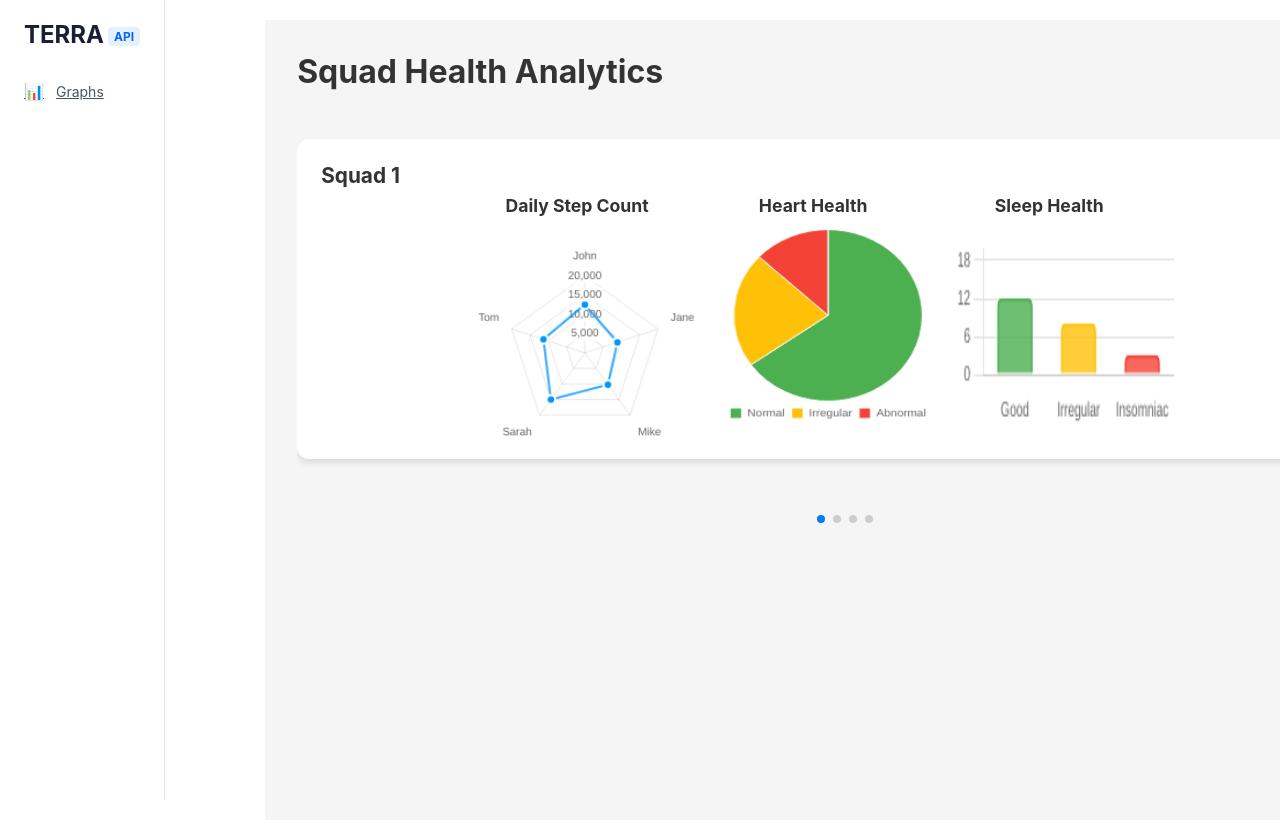
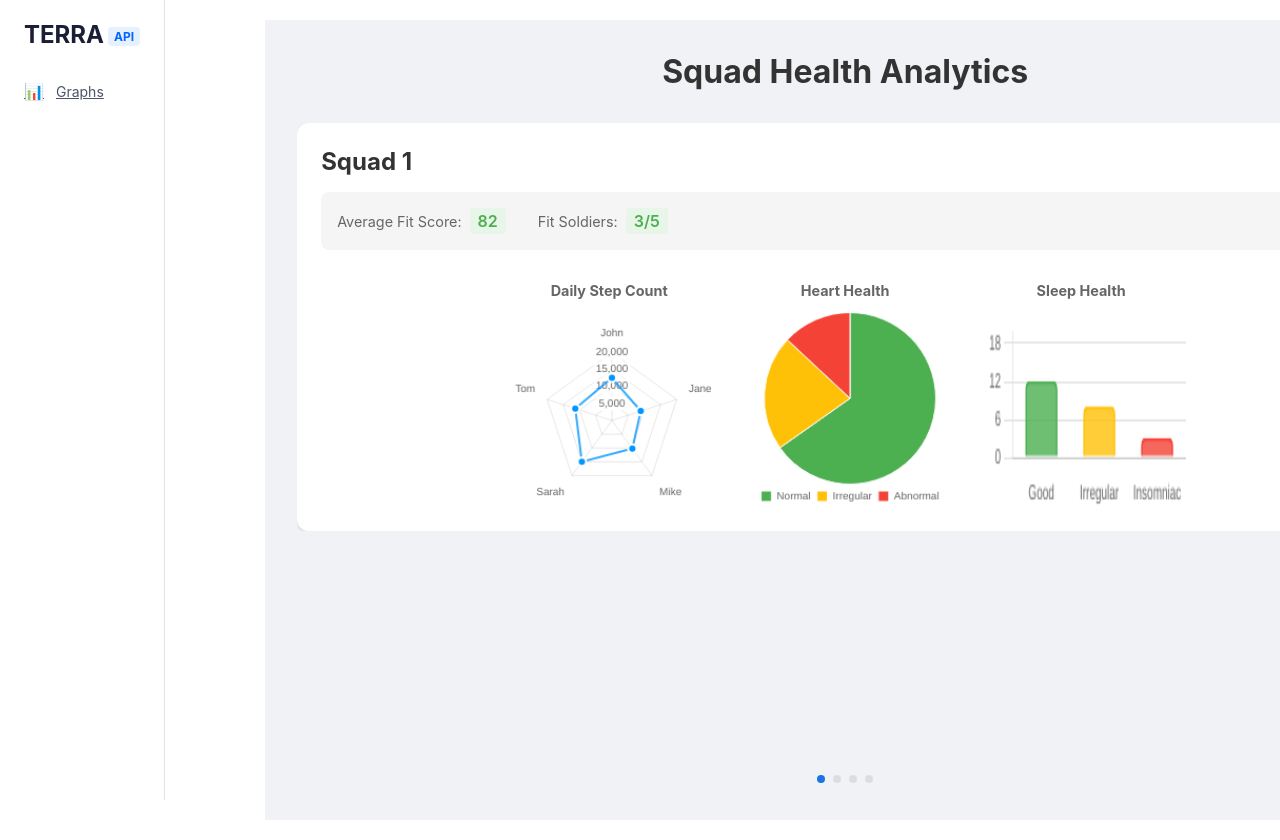
Before and after one commit to jathinsn27/Squad_pulse, a React (Create React App) app: page /graphs in a window 1280 px wide. Shown: the top 840 px of the page. Built offline with nearby package versions, Linux system fonts and the light colour scheme.

Commit message:
Added the average healthy headings and corrected scroll

```diff
--- a/src/components/graphs/Graph.css
+++ b/src/components/graphs/Graph.css
@@ -1,31 +1,34 @@
+body {
+  overflow: hidden;
+}
+
 .graphs-page {
   padding: 2rem;
+  background-color: #f0f2f5;
   height: 100vh;
-  background-color: #f5f5f5;
+  overflow: hidden;
 }
 
 .graphs-page h1 {
+  color: #333;
   margin-bottom: 2rem;
-  color: #333;
+  text-align: center;
 }
 
 .graphs-section {
-  height: 400px;
   position: relative;
-  display: flex;
-  flex-direction: column;
-  gap: 1.5rem;
+  overflow: hidden;
+  height: calc(100vh - 120px);
 }
 
 .graphs-scroll-container {
   display: flex;
   overflow-x: auto;
-  gap: 2rem;
-  padding: 1rem 0;
+  scroll-snap-type: x mandatory;
+  -webkit-overflow-scrolling: touch;
+  scrollbar-width: none;
   -ms-overflow-style: none;
-  scrollbar-width: none;
-  scroll-snap-type: x mandatory;
-  height: calc(100% - 40px);
+  scroll-behavior: smooth;
 }
 
 .graphs-scroll-container::-webkit-scrollbar {
@@ -33,80 +36,106 @@
 }
 
 .graph-card {
-  min-width: calc(100% - 4rem);
-  scroll-snap-align: start;
+  flex: 0 0 100%;
+  padding: 1.5rem;
+  margin: 0;
   background: white;
   border-radius: 12px;
-  padding: 1.5rem;
-  box-shadow: 0 4px 6px rgba(0, 0, 0, 0.1);
-  position: relative;
+  box-shadow: 0 2px 4px rgba(0, 0, 0, 0.1);
+  scroll-snap-align: start;
+  transition: transform 0.3s ease;
+  width: 100%;
+  box-sizing: border-box;
 }
 
-.graph-card h2 {
-  position: absolute;
-  top: 1.5rem;
-  left: 1.5rem;
+.graph-card:hover {
+  transform: translateY(-5px);
+  box-shadow: 0 4px 8px rgba(0, 0, 0, 0.2);
+}
+
+.squad-header {
+  margin-bottom: 2rem;
+}
+
+.squad-header h2 {
+  margin: 0 0 1rem 0;
+  font-size: 1.5rem;
   color: #333;
-  margin: 0;
-  font-size: 1.3rem;
+}
+
+.squad-stats {
+  display: flex;
+  gap: 2rem;
+  padding: 1rem;
+  background-color: #f5f5f5;
+  border-radius: 8px;
+  margin-top: 0.5rem;
+}
+
+.stat-item {
+  display: flex;
+  align-items: center;
+  gap: 0.5rem;
+}
+
+.stat-label {
+  font-size: 0.9rem;
+  color: #666;
+}
+
+.stat-value {
+  font-weight: 600;
+  font-size: 1rem;
+  padding: 0.2rem 0.5rem;
+  border-radius: 4px;
+}
+
+.stat-value.good {
+  color: #4CAF50;
+  background-color: #E8F5E9;
+}
+
+.stat-value.needs-improvement {
+  color: #F44336;
+  background-color: #FFEBEE;
 }
 
 .charts-container {
   display: flex;
-  justify-content: center;  /* Changed from space-between */
-  gap: 1rem;  /* Reduced from 1.5rem or 2rem */
-  margin-top: 2rem;  /* Reduced if needed */
+  justify-content: center;
+  gap: 1rem;
+  margin-top: 1rem;
   width: 100%;
-}
-
-.radar-chart-container {
-  width: 220px;
-  height: 220px;
-  margin: 0 auto;
-  padding: 10px;
-  transition: transform 0.3s ease;
-}
-
-.radar-chart-container canvas {
-  max-width: 220px !important;
-  max-height: 220px !important;
-  width: 220px !important;
-  height: 220px !important;
 }
 
 .chart-wrapper {
   flex: 1;
-  max-width: 220px;  /* Adjusted to be consistent */
+  max-width: 220px;
 }
 
 .chart-title {
-  color: #333;
-  font-size: 1.1rem;
   margin-bottom: 0.5rem;
   text-align: center;
+  font-size: 0.9rem;
+  color: #666;
 }
 
+.radar-chart-container,
 .pie-chart-container,
 .bar-chart-container {
-  width: 200px !important;  /* Slightly wider than pie chart */
-  height: 200px !important;
+  width: 200px;
+  height: 200px;
   margin: 0 auto;
   padding: 5px;
-  transition: transform 0.3s ease;
 }
 
+.radar-chart-container canvas,
 .pie-chart-container canvas,
 .bar-chart-container canvas {
-  max-width: 220px !important;
+  max-width: 200px !important;
   max-height: 200px !important;
-  width: 220px !important;
+  width: 200px !important;
   height: 200px !important;
-}
-
-.pie-chart-container:hover,
-.bar-chart-container:hover {
-  transform: scale(1.05);
-  cursor: pointer;
 }
 
 .page-indicators {
@@ -114,8 +143,8 @@
   justify-content: center;
   gap: 0.5rem;
   margin-top: 1rem;
-  position: static;
-  bottom: 1rem;
+  position: absolute;
+  bottom: 20px;
   left: 0;
   right: 0;
 }
@@ -124,58 +153,37 @@
   width: 8px;
   height: 8px;
   border-radius: 50%;
-  background-color: #ccc;
+  background-color: #ddd;
   transition: background-color 0.3s ease;
+  cursor: pointer;
 }
 
 .indicator.active {
-  background-color: #007bff;
+  background-color: #1a73e8;
 }
 
-/* Responsive styles */
+@media (max-width: 1024px) {
+  .charts-container {
+    flex-direction: column;
+    align-items: center;
+  }
+
+  .chart-wrapper {
+    margin-bottom: 2rem;
+  }
+}
+
 @media (max-width: 768px) {
   .graphs-page {
     padding: 1rem;
-  }
-
-  .charts-container {
-    flex-direction: column;
-    align-items: center;
-    gap: 2rem;
-  }
-
-  .chart-wrapper {
-    width: 100%;
   }
 
   .graph-card {
     padding: 1rem;
   }
 
-  .graph-card h2 {
-    top: 1rem;
-    left: 1rem;
-    font-size: 1.1rem;
-  }
-
-  .chart-title {
-    font-size: 1rem;
+  .squad-stats {
+    flex-direction: column;
+    gap: 1rem;
   }
 }
-
-.graph-card {
-  min-width: calc(100% - 4rem);
-  scroll-snap-align: start;
-  background: white;
-  border-radius: 12px;
-  padding: 1.5rem;
-  box-shadow: 0 4px 6px rgba(0, 0, 0, 0.1);
-  position: relative;
-  cursor: pointer;
-  transition: transform 0.2s ease, box-shadow 0.2s ease;
-}
-
-.graph-card:hover {
-  transform: translateY(-2px);
-  box-shadow: 0 6px 12px rgba(0, 0, 0, 0.15);
-}
--- a/src/components/graphs/Graphs.js
+++ b/src/components/graphs/Graphs.js
@@ -7,10 +7,10 @@ import {
   LinearScale,
   BarElement,
   RadialLinearScale,
+  PointElement,
+  LineElement,
   Tooltip,
-  Legend,
-  PointElement,  // Add this
-  LineElement,    // Add this
+  Legend
 } from 'chart.js';
 import SquadDetails from './SquadDetails';
 import './Graph.css';
@@ -21,8 +21,8 @@ ChartJS.register(
   LinearScale,
   BarElement,
   RadialLinearScale,
-  PointElement,  // Add this
-  LineElement,    // Add this
+  PointElement,
+  LineElement,
   Tooltip,
   Legend
 );
@@ -127,11 +127,11 @@ const Graphs = () => {
         irregular: 5,
         insomniac: 3,
         soldiers: [
-          { name: "Ryan Cooper", sleepDuration: 7.9, status: "good" },
-          { name: "Emily White", sleepDuration: 5.2, status: "irregular" },
-          { name: "James Taylor", sleepDuration: 3.2, status: "insomniac" },
-          { name: "Sophie Brown", sleepDuration: 7.5, status: "good" },
-          { name: "Daniel Lee", sleepDuration: 6.9, status: "good" }
+          { name: "Ryan Cooper", sleepDuration: 7.8, status: "good" },
+          { name: "Emily White", sleepDuration: 7.5, status: "good" },
+          { name: "James Taylor", sleepDuration: 4.2, status: "insomniac" },
+          { name: "Sophie Brown", sleepDuration: 7.0, status: "good" },
+          { name: "Daniel Lee", sleepDuration: 5.5, status: "irregular" }
         ]
       },
       stepCount: {
@@ -152,11 +152,11 @@ const Graphs = () => {
         irregular: 4,
         abnormal: 5,
         soldiers: [
-          { name: "Oliver Smith", bloodO2: 98, heartRate: 71, status: "normal" },
-          { name: "Ava Johnson", bloodO2: 92, heartRate: 94, status: "abnormal" },
-          { name: "William Davis", bloodO2: 94, heartRate: 85, status: "irregular" },
-          { name: "Mia Wilson", bloodO2: 91, heartRate: 97, status: "abnormal" },
-          { name: "Henry Taylor", bloodO2: 97, heartRate: 73, status: "normal" }
+          { name: "Oliver Smith", bloodO2: 97, heartRate: 71, status: "normal" },
+          { name: "Ava Johnson", bloodO2: 94, heartRate: 87, status: "irregular" },
+          { name: "William Davis", bloodO2: 90, heartRate: 97, status: "abnormal" },
+          { name: "Mia Wilson", bloodO2: 96, heartRate: 76, status: "normal" },
+          { name: "Henry Taylor", bloodO2: 98, heartRate: 72, status: "normal" }
         ]
       },
       sleepHealth: {
@@ -164,11 +164,11 @@ const Graphs = () => {
         irregular: 6,
         insomniac: 6,
         soldiers: [
-          { name: "Oliver Smith", sleepDuration: 7.3, status: "good" },
-          { name: "Ava Johnson", sleepDuration: 4.8, status: "insomniac" },
-          { name: "William Davis", sleepDuration: 5.9, status: "irregular" },
-          { name: "Mia Wilson", sleepDuration: 4.2, status: "insomniac" },
-          { name: "Henry Taylor", sleepDuration: 7.0, status: "good" }
+          { name: "Oliver Smith", sleepDuration: 7.2, status: "good" },
+          { name: "Ava Johnson", sleepDuration: 5.8, status: "irregular" },
+          { name: "William Davis", sleepDuration: 3.9, status: "insomniac" },
+          { name: "Mia Wilson", sleepDuration: 6.5, status: "irregular" },
+          { name: "Henry Taylor", sleepDuration: 7.4, status: "good" }
         ]
       },
       stepCount: {
@@ -231,6 +231,43 @@ const Graphs = () => {
       pointHoverRadius: 6
     }]
   });
+
+  const calculateSquadStats = (squad) => {
+    const soldiers = squad.heartHealth.soldiers.map((soldier, index) => {
+      const sleepData = squad.sleepHealth.soldiers[index];
+      const stepData = squad.stepCount.soldiers[index];
+
+      // Calculate individual fit score
+      let score = 0;
+
+      // Blood O2 scoring (max 25 points)
+      if (soldier.bloodO2 >= 97) score += 25;
+      else if (soldier.bloodO2 >= 95) score += 20;
+      else if (soldier.bloodO2 >= 92) score += 15;
+
+      // Heart rate scoring (max 25 points)
+      if (soldier.heartRate >= 60 && soldier.heartRate <= 80) score += 25;
+      else if (soldier.heartRate > 80 && soldier.heartRate <= 90) score += 20;
+      else if (soldier.heartRate > 90) score += 15;
+
+      // Sleep duration scoring (max 25 points)
+      if (sleepData.sleepDuration >= 7) score += 25;
+      else if (sleepData.sleepDuration >= 6) score += 20;
+      else if (sleepData.sleepDuration >= 4) score += 15;
+
+      // Step count scoring (max 25 points)
+      if (stepData.steps >= 12000) score += 25;
+      else if (stepData.steps >= 10000) score += 20;
+      else if (stepData.steps >= 8000) score += 15;
+
+      return score;
+    });
+
+    const averageScore = Math.round(soldiers.reduce((acc, score) => acc + score, 0) / soldiers.length);
+    const fitSoldiers = soldiers.filter(score => score >= 80).length;
+
+    return { averageScore, fitSoldiers };
+  };
 
   const pieOptions = {
     responsive: true,
@@ -345,8 +382,21 @@ const Graphs = () => {
     const container = e.target;
     const scrollPosition = container.scrollLeft;
     const pageWidth = container.offsetWidth;
-    const currentPage = Math.round(scrollPosition / pageWidth) + 1;
+    const currentPage = Math.floor(scrollPosition / pageWidth) + 1;
+
+    // Only update if the page has actually changed
+    if (currentPage !== activePage) {
       setActivePage(currentPage);
+    }
+  };
+
+  // Add click handlers for the indicators
+const handleIndicatorClick = (pageNumber) => {
+  if (scrollContainerRef.current) {
+    const pageWidth = scrollContainerRef.current.offsetWidth;
+    scrollContainerRef.current.scrollLeft = (pageNumber - 1) * pageWidth;
+    setActivePage(pageNumber);
+  }
 };
 
   if (selectedSquad) {
@@ -363,14 +413,31 @@ const Graphs = () => {
           className="graphs-scroll-container"
           onScroll={handleScroll}
         >
-          {squadData.map((squad) => (
+          {squadData.map((squad) => {
+            const { averageScore, fitSoldiers } = calculateSquadStats(squad);
+
+            return (
               <div
                 key={squad.id}
                 className="graph-card"
                 onClick={() => setSelectedSquad(squad)}
                 style={{ cursor: 'pointer' }}
               >
+                <div className="squad-header">
                   <h2>{squad.title}</h2>
+                  <div className="squad-stats">
+                    <div className="stat-item">
+                      <span className="stat-label">Average Fit Score:</span>
+                      <span className={`stat-value ${averageScore >= 80 ? 'good' : 'needs-improvement'}`}>
+                        {averageScore}
+                      </span>
+                    </div>
+                    <div className="stat-item">
+                      <span className="stat-label">Fit Soldiers:</span>
+                      <span className="stat-value good">{fitSoldiers}/{squad.heartHealth.soldiers.length}</span>
+                    </div>
+                  </div>
+                </div>
                 <div className="charts-container">
                   <div className="chart-wrapper">
                     <h3 className="chart-title">Daily Step Count</h3>
@@ -378,7 +445,7 @@ const Graphs = () => {
                       <Radar
                         data={getStepChartData(squad)}
                         options={radarOptions}
-                      id={`radar-${squad.id}`}  // Add this
+                        id={`radar-${squad.id}`}
                       />
                     </div>
                   </div>
@@ -388,7 +455,7 @@ const Graphs = () => {
                       <Pie
                         data={getPieChartData(squad)}
                         options={pieOptions}
-                      id={`pie-${squad.id}`}  // Add this
+                        id={`pie-${squad.id}`}
                       />
                     </div>
                   </div>
@@ -398,13 +465,14 @@ const Graphs = () => {
                       <Bar
                         data={getBarChartData(squad)}
                         options={barOptions}
-                      id={`bar-${squad.id}`}  // Add this
+                        id={`bar-${squad.id}`}
                       />
                     </div>
                   </div>
                 </div>
               </div>
-          ))}
+            );
+          })}
         </div>
 
         <div className="page-indicators">
@@ -412,6 +480,8 @@ const Graphs = () => {
             <div
               key={index}
               className={`indicator ${activePage === index + 1 ? 'active' : ''}`}
+              onClick={() => handleIndicatorClick(index + 1)}
+              style={{ cursor: 'pointer' }}
             />
           ))}
         </div>
```
Lines whose indentation alone changed are shown as unchanged.
